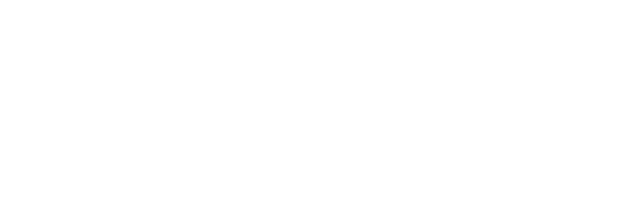
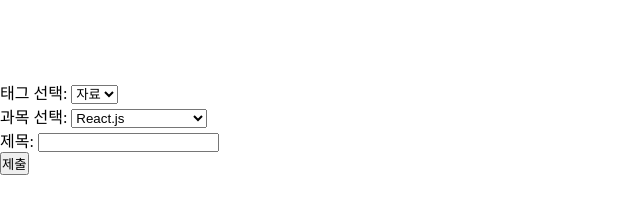
Before and after one commit to dev-honing/Arrange-DB, a website: page public/index.html in a window 1280 px wide. Shown: the whole page, without its empty margins (0-640 px from the left). Drawn offline with Linux system fonts and the light colour scheme.

Commit message:
HTML 파일에 폼 생성

```diff
--- a/public/index.html
+++ b/public/index.html
@@ -3,15 +3,47 @@
 <!DOCTYPE html>
 <html lang="en">
   <head>
-  <meta charset="UTF-8">
-  <meta name="viewport" content="width=device-width, initial-scale=1.0">
+    <meta charset="UTF-8" />
+    <meta name="viewport" content="width=device-width, initial-scale=1.0" />
     <title>클래스룸 데이터 조회 페이지</title>
-  <link rel="stylesheet" href="index.css">
+    <link rel="stylesheet" href="index.css" />
   </head>
   <body>
     <div id="root">
       <div id="header"></div>
-    <div id="container"></div>
+      <div id="container">
+        <form action="/submit" method="post">
+          <!-- 태그 선택 -->
+          <label for="tag">태그 선택:</label>
+          <select id="tag" name="tag">
+            <option value="자료">자료</option>
+            <option value="과제">과제</option>
+          </select>
+
+          <br />
+
+          <!-- 과목 선택 -->
+          <label for="subject">과목 선택:</label>
+          <select id="subject" name="subject">
+            <option value="React.js">React.js</option>
+            <option value="하브루타 노트">하브루타 노트</option>
+            <option value="Next.js">Next.js</option>
+            <option value="AWS">AWS</option>
+            <option value="Repeated Learning">Repeated Learning</option>
+            <option value="Subject">Subject</option>
+          </select>
+          <br />
+
+          <!-- 제목 입력 -->
+          <label for="title">제목:</label>
+          <input type="text" id="title" name="title" required />
+
+          <br />
+
+          <!-- 제출 버튼 -->
+          <button type="submit">제출</button>
+        </form>
+      </div>
       <div id="footer"></div>
     </div>
   </body>
```
Lines whose indentation alone changed are shown as unchanged.
